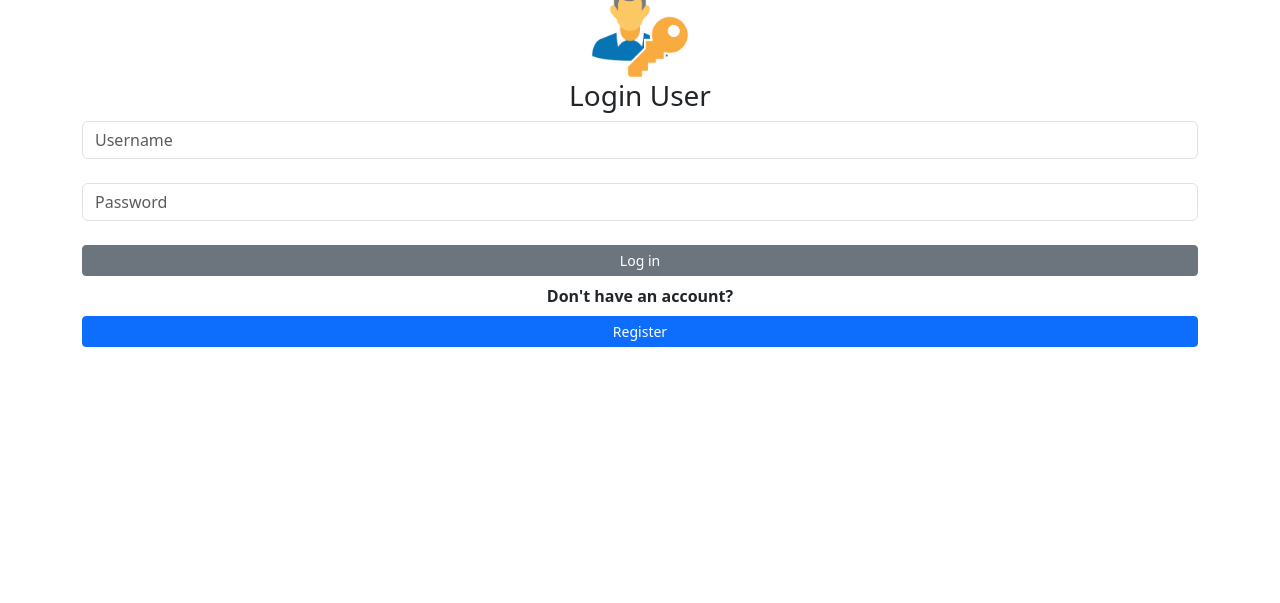
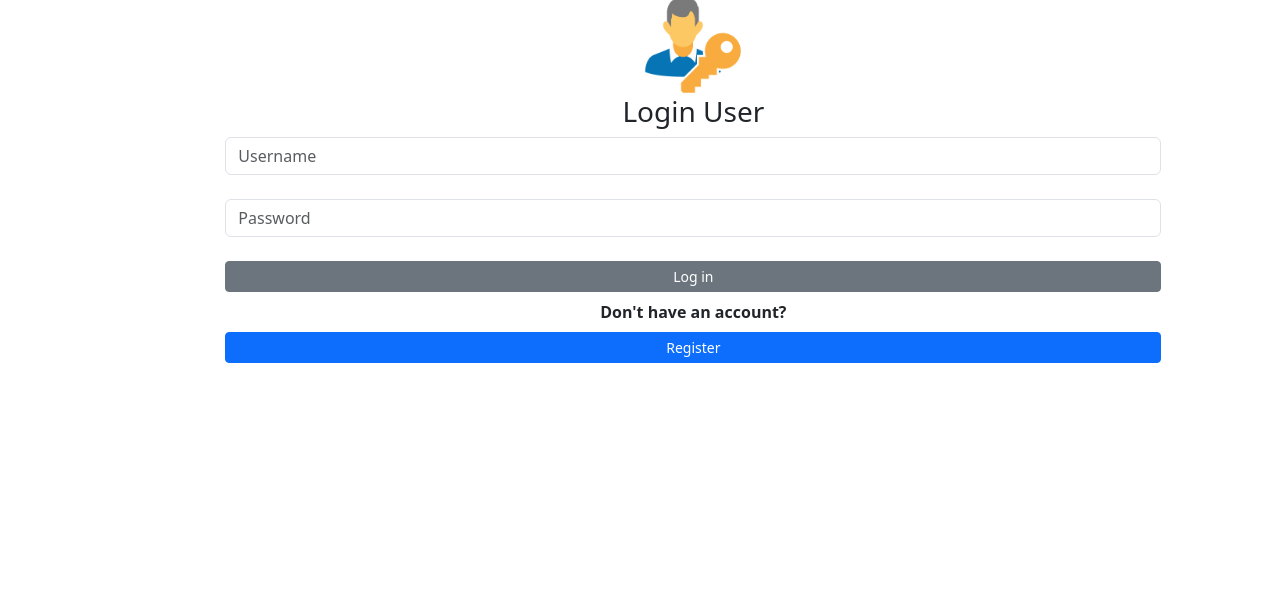
Before and after one commit to Victor-Krupeichenko/Flask_pet, a Flask app: page /user-login in a window 1280 px wide. Shown: the part 122-725 px from the top of the page. Run offline with Flask 3, Linux system fonts and the light colour scheme.

Commit message:
HTML-шаблон - базовый

```diff
--- a/templates/base.html
+++ b/templates/base.html
@@ -9,7 +9,13 @@
 </head>
 <body>
 {% include 'navbar.html' %}
-<div class="container">
+<div class="container-fluid">
+    <div class="row mt-3">
+        <div class="col-md-2">
+            {% block category %}
+            {% endblock %}
+        </div>
+        <div class="col-md-9">
             <!--Aler Message-->
             {% with messages = get_flashed_messages(with_categories=true) %}
                 {% for category, message in messages %}
@@ -21,6 +27,8 @@
             {% endwith %}
             {% block contet %}
             {% endblock %}
+        </div>
+    </div>
 </div>
 
 <script src="https://cdn.jsdelivr.net/npm/bootstrap@5.3.0/dist/js/bootstrap.bundle.min.js"
```
Lines whose indentation alone changed are shown as unchanged.
